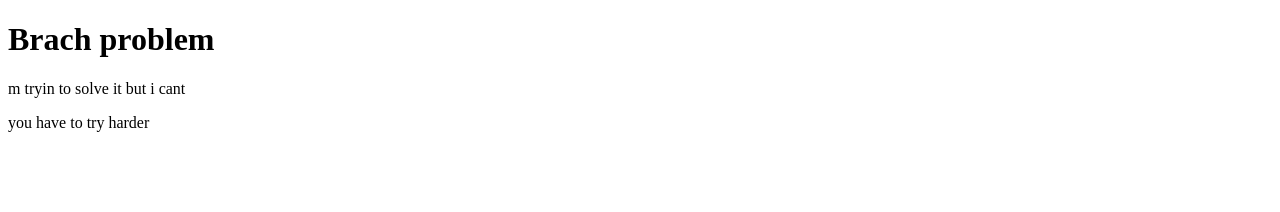
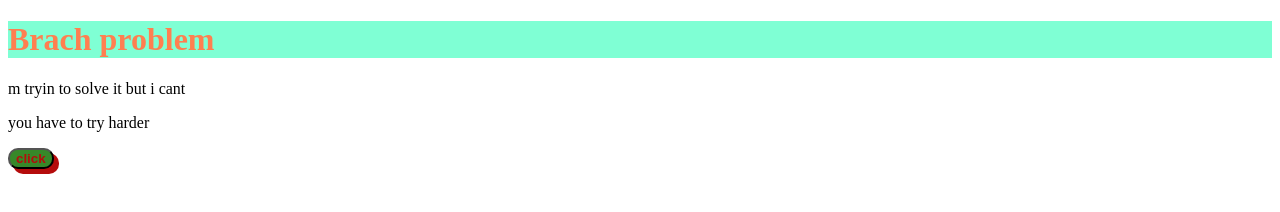
Before and after one commit to SHAHRIAR-SO/Branch-problem, a plain HTML site: page index.html in a window 1280 px wide. Drawn offline with Linux system fonts and the light colour scheme.

Commit message:
btn added

```diff
--- a/index.html
+++ b/index.html
@@ -5,10 +5,12 @@
     <meta http-equiv="X-UA-Compatible" content="IE=edge">
     <meta name="viewport" content="width=device-width, initial-scale=1.0">
     <title>Document</title>
+    <link rel="stylesheet" href="style.css">
 </head>
 <body>
-    <h1>Brach problem</h1>
+    <h1 class="h1">Brach problem</h1>
     <p>m tryin to solve it but i cant</p>
     <p>you have to try harder</p>
+    <button id="btn">click</button>
 </body>
 </html>
--- /dev/null
+++ b/style.css
@@ -0,0 +1,11 @@
+.h1{
+    background-color: aquamarine;
+    color: coral;
+}
+#btn{
+    background-color: rgb(55, 136, 41);
+    color: rgb(181, 12, 12);
+    font-weight: bolder;
+    border-radius: 10px;
+    box-shadow: 5px 5px;
+}
```
